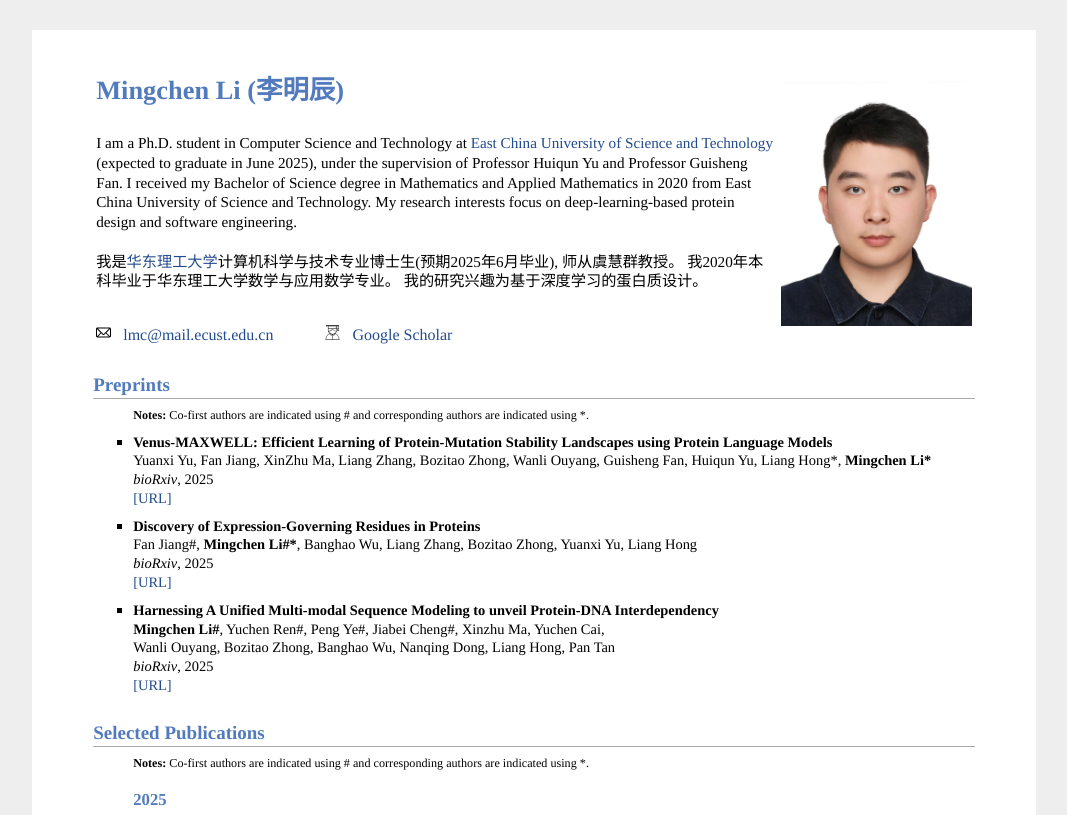
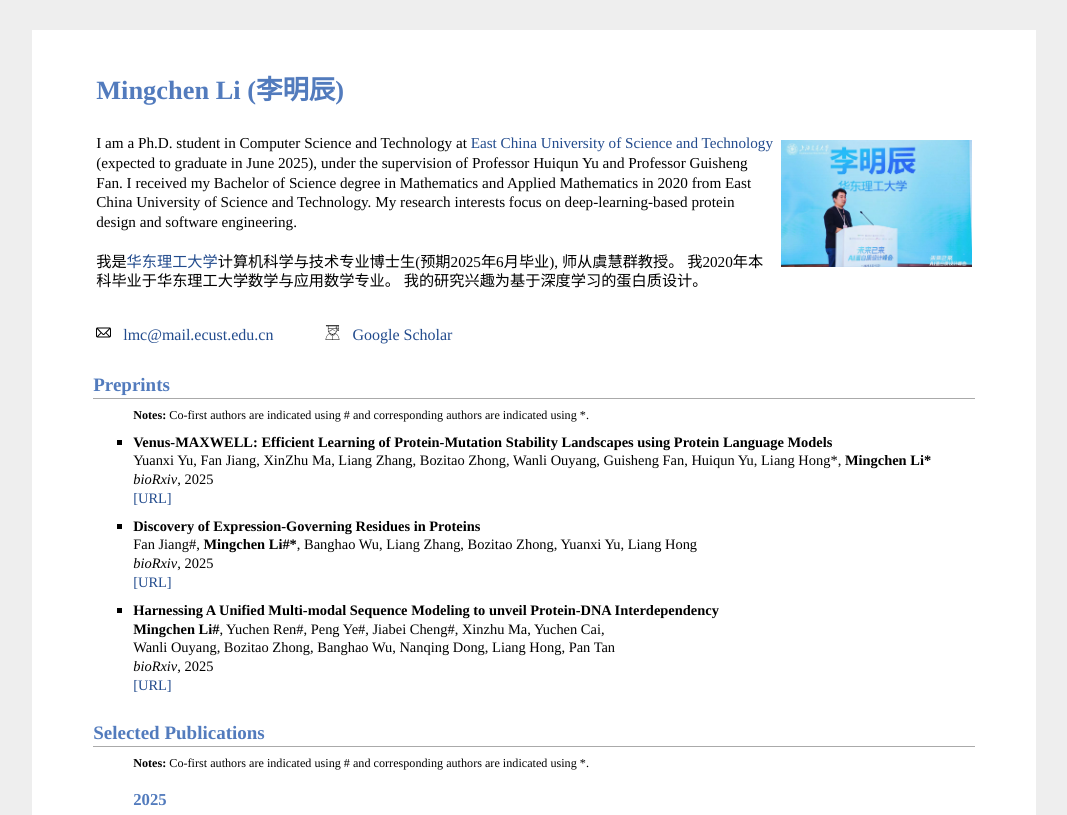
Before and after one commit to mingchen-li/mingchen-li.github.io, a plain HTML site: page index.html in a window 1280 px wide. Shown: the top 815 px of the page, without its empty margins (106-1173 px from the left). Drawn offline with Linux system fonts and the light colour scheme.

Commit message:
Update index.html

```diff
--- a/index.html
+++ b/index.html
@@ -35,7 +35,7 @@
               <a href="https://scholar.google.com/citations?user=QRy4yOsAAAAJ" target="_blank">Google Scholar</a>
             </td>
             <td>
-              <img src="./images/lmc.jpg" border="0" width="100%">
+              <img src="./images/s.jpg" border="0" width="100%">
             </td>
           </tr>
         </tbody>
```
